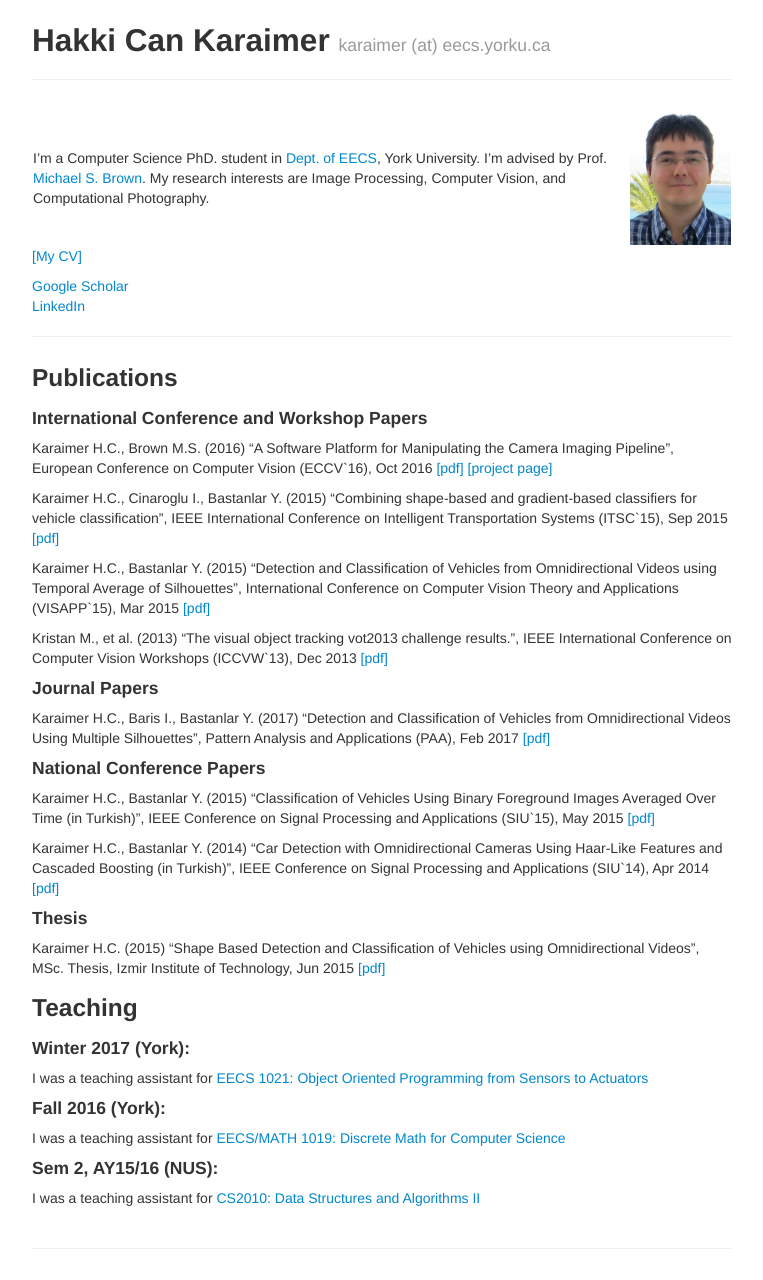
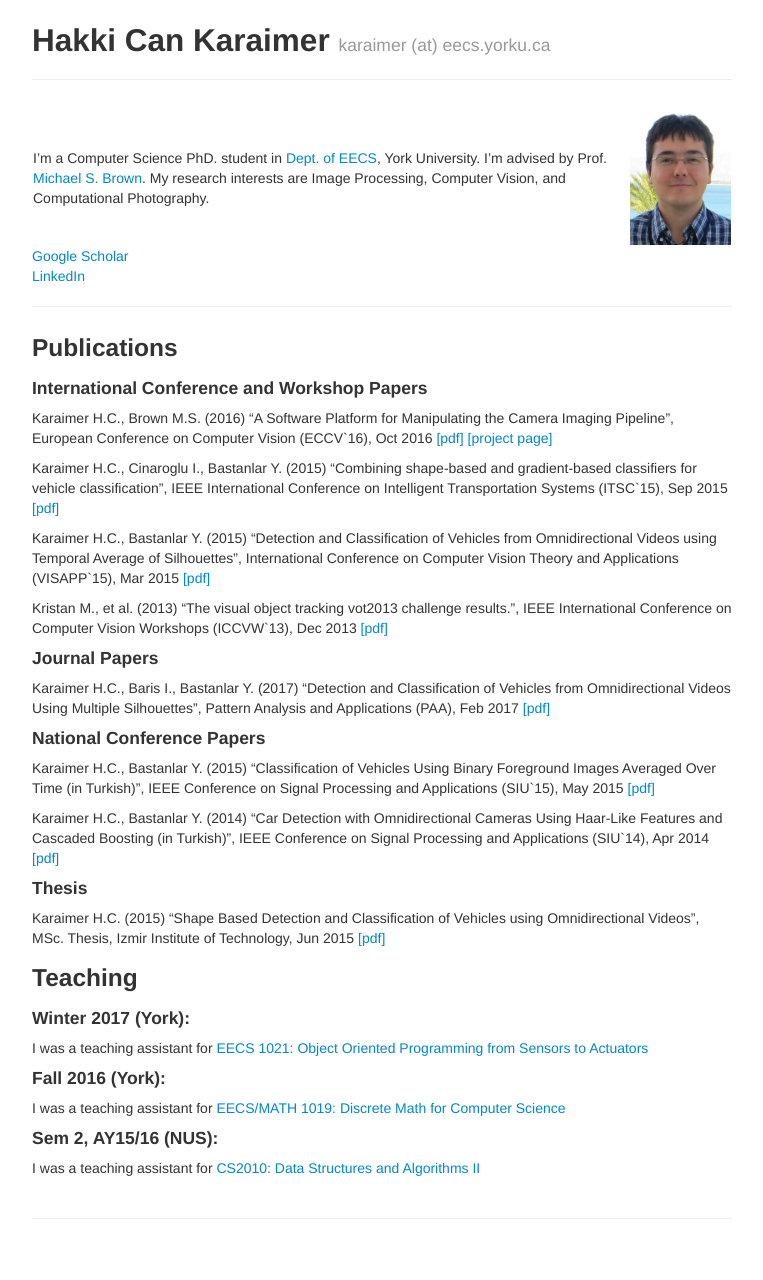
Before and after one commit to karaimer/karaimer.github.io, a Jekyll site: the page built from index.md, in a window 1280 px wide. Shown: the whole page, without its empty margins (258-1021 px from the left). Built offline with Jekyll 4.4.1, drawn with Linux system fonts in a browser that asks for light colours; after the commit the page ends 1250 px from its top, so only the background shows below that.

```diff
--- a/index.md
+++ b/index.md
@@ -9,8 +9,6 @@ author: Hakki Can Karaimer
 | - | - |
 |---|---|
 | I'm a Computer Science PhD. student in [Dept. of EECS](http://eecs.lassonde.yorku.ca/), York University. I'm advised by Prof. [Michael S. Brown](http://www.cse.yorku.ca/~mbrown/). My research interests are Image Processing, Computer Vision, and Computational Photography.    | ![](/image/profile_pic.png){:height="320px" width="240px"} |
-
-[[My CV]](/Hakki_Can_Karaimer_CV.pdf)
 
 [Google Scholar](https://scholar.google.com/citations?user=jhlnGS4AAAAJ&hl=en)
 [LinkedIn](https://www.linkedin.com/in/karaimer)
```
